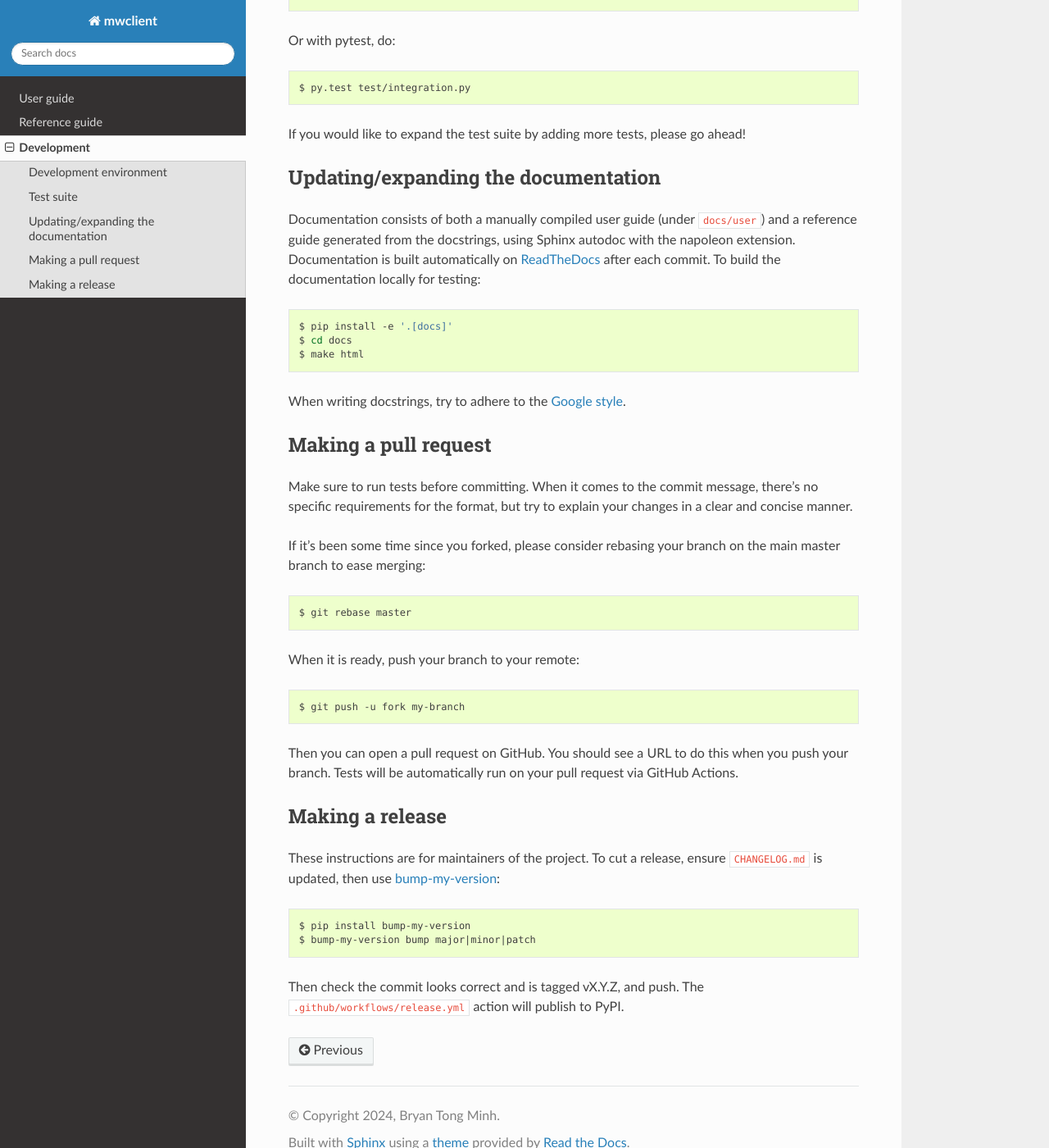
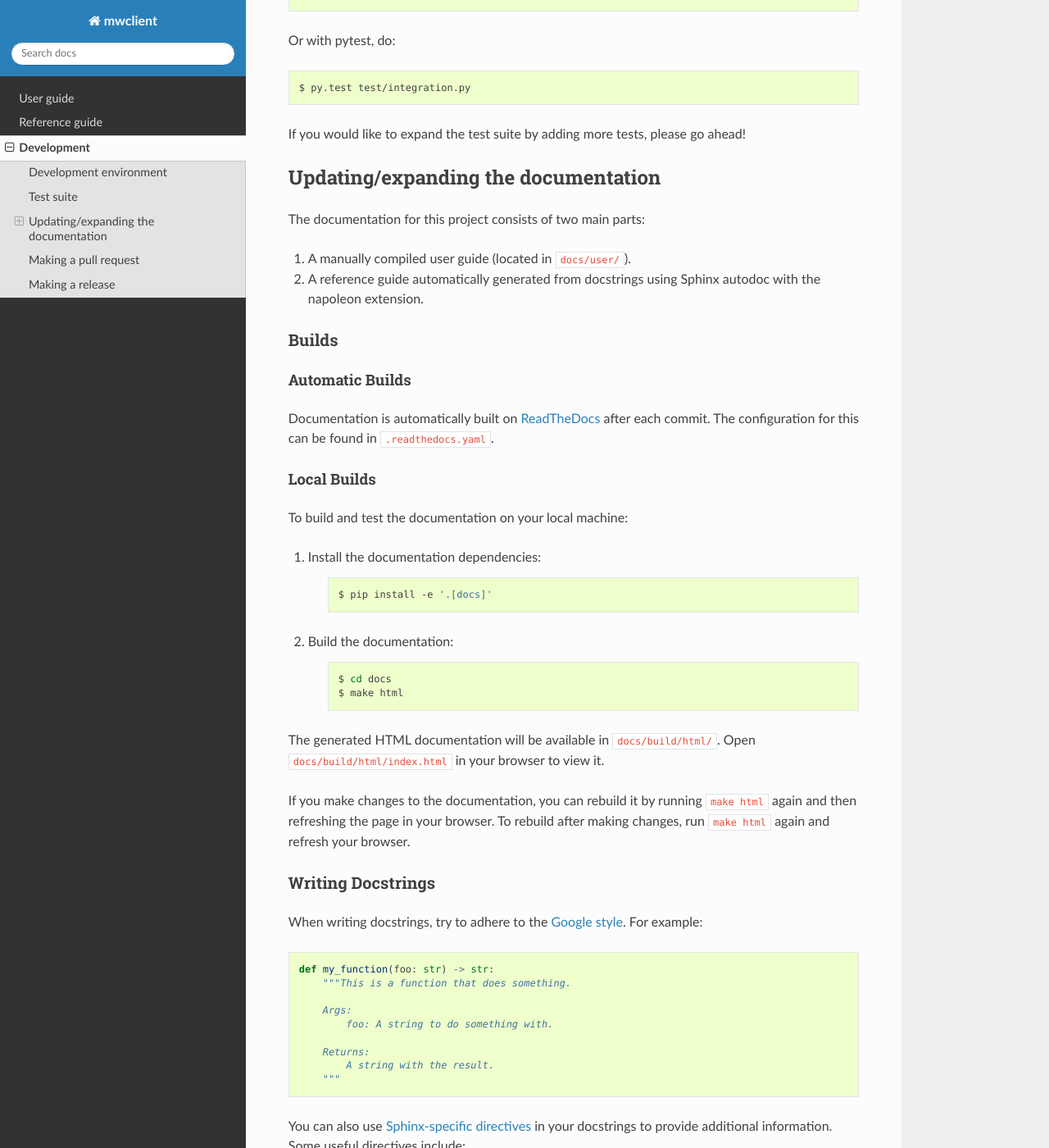
Before and after one commit to mwclient/mwclient, a Sphinx documentation site: the page built from docs/source/development/index.rst, in a window 1280 px wide and 1400 px high, scrolled down 1417 px. Shown: the whole window at 82% size. Built offline with Sphinx 7.4.7 and the Read the Docs theme 3.1.0, drawn with Linux system fonts in a browser that asks for light colours; the version number could not be read and is left out; some of the changed text lies outside the part shown.

Commit message:
docs: expand "Updating/expanding the documentation" section

```diff
--- a/docs/source/development/index.rst
+++ b/docs/source/development/index.rst
@@ -85,21 +85,75 @@ If you would like to expand the test suite by adding more tests, please go ahead
 Updating/expanding the documentation
 ------------------------------------
 
-Documentation consists of both a manually compiled user guide
-(under ``docs/user``) and a reference guide generated from the docstrings,
-using Sphinx autodoc with the napoleon extension.
-Documentation is built automatically on `ReadTheDocs <https://mwclient.readthedocs.io/>`_
-after each commit.
-To build the documentation locally for testing:
+The documentation for this project consists of two main parts:
 
-.. code:: bash
+1. A manually compiled user guide (located in ``docs/user/``).
+2. A reference guide automatically generated from docstrings using Sphinx
+   autodoc with the napoleon extension.
 
-    $ pip install -e '.[docs]'
-    $ cd docs
-    $ make html
+Builds
+^^^^^^
+
+Automatic Builds
+""""""""""""""""
+
+Documentation is automatically built on `ReadTheDocs <https://mwclient.readthedocs.io/>`_
+after each commit. The configuration for this can be found in ``.readthedocs.yaml``.
+
+Local Builds
+""""""""""""
+
+To build and test the documentation on your local machine:
+
+1. Install the documentation dependencies:
+
+    .. code:: bash
+
+        $ pip install -e '.[docs]'
+
+2. Build the documentation:
+
+    .. code:: bash
+
+        $ cd docs
+        $ make html
+
+The generated HTML documentation will be available in ``docs/build/html/``.
+Open ``docs/build/html/index.html`` in your browser to view it.
+
+If you make
+changes to the documentation, you can rebuild it by running ``make html``
+again and then refreshing the page in your browser. To rebuild after making
+changes, run ``make html`` again and refresh your browser.
+
+Writing Docstrings
+^^^^^^^^^^^^^^^^^^
 
 When writing docstrings, try to adhere to the
 `Google style <https://sphinxcontrib-napoleon.readthedocs.io/en/latest/example_google.html>`_.
+For example:
+
+.. code:: python
+
+    def my_function(foo: str) -> str:
+        """This is a function that does something.
+
+        Args:
+            foo: A string to do something with.
+
+        Returns:
+            A string with the result.
+        """
+
+
+You can also use `Sphinx-specific directives <https://www.sphinx-doc.org/en/master/usage/restructuredtext/directives.html>`_
+in your docstrings to provide additional information. Some useful directives
+include:
+
+    - ``.. warning ::``: Highlight potential issues.
+    - ``.. note ::``: Provide additional information.
+    - ``.. seealso ::``: Link to related documentation.
+    - ``.. deprecated ::``: Mark a function as deprecated.
 
 Making a pull request
 ---------------------
```
